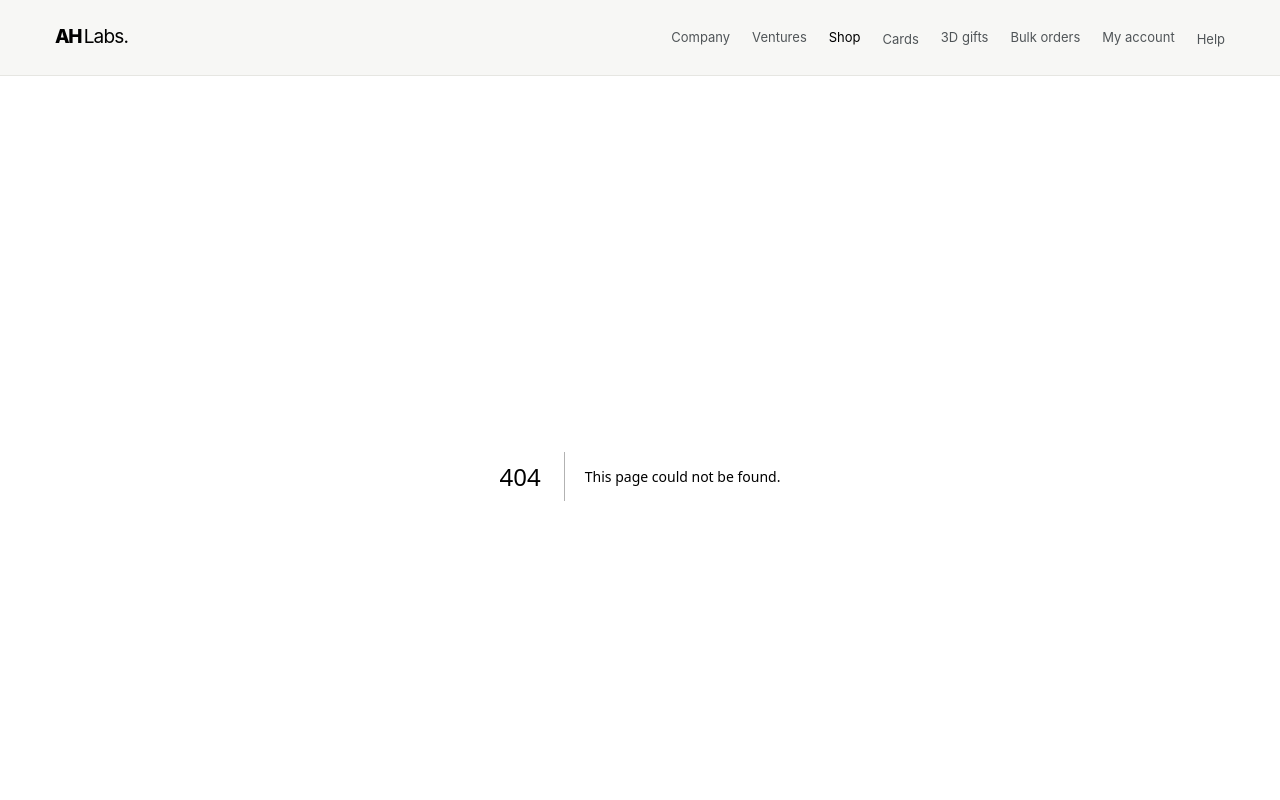
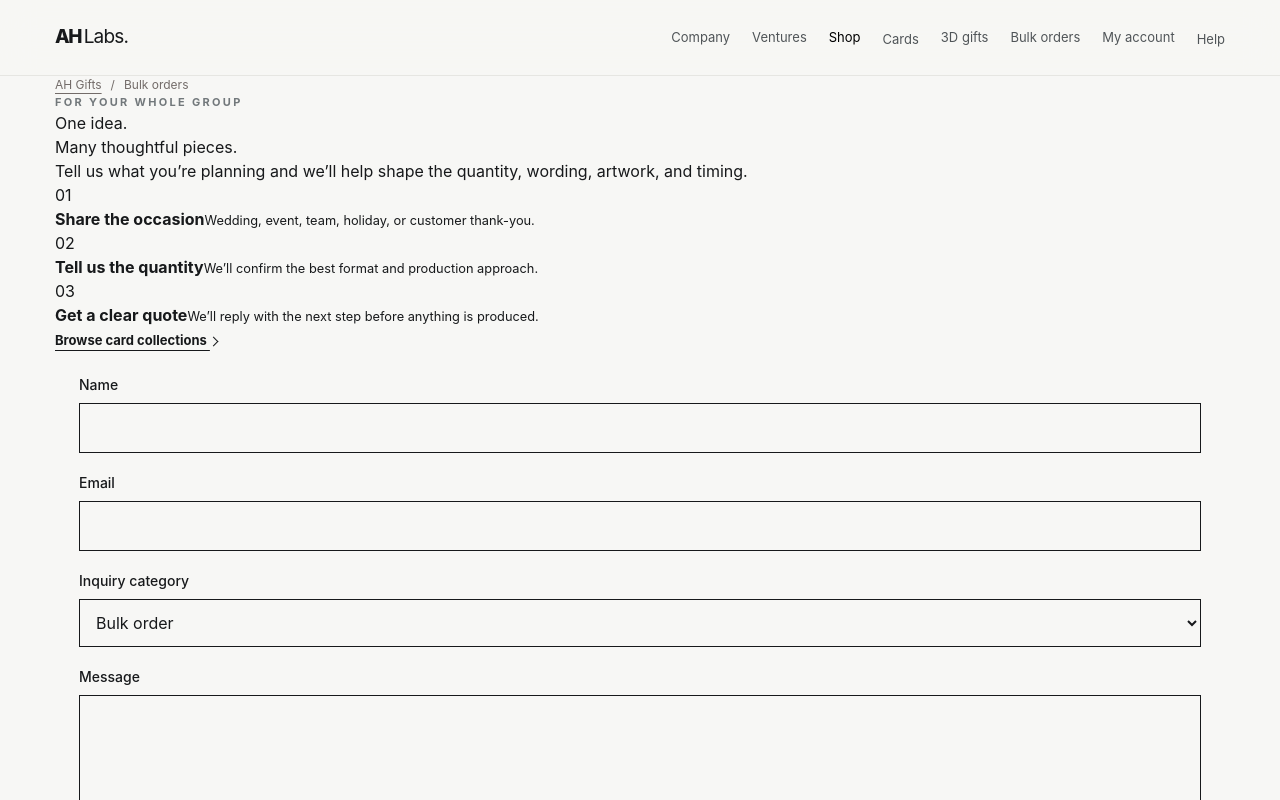
Before and after one commit to humzam241241/AH-Labs-Inc, a Next.js app: page /gifts/bulk-orders in a window 1280 px wide. Before the commit this address had no page. Shown: the top 800 px of the page. Built offline with nearby package versions, Linux system fonts and the light colour scheme.

Commit message:
Create a dedicated bulk order inquiry page

```diff
--- /dev/null
+++ b/app/gifts/bulk-orders/page.tsx
@@ -0,0 +1,28 @@
+import type { Metadata } from "next"
+import Link from "next/link"
+import { ContactForm } from "@/components/contact-form"
+
+export const metadata: Metadata = {
+  title: "Bulk Orders",
+  description: "Plan thoughtful card and gift orders for weddings, events, teams, and businesses with AH Gifts.",
+}
+
+export default function BulkOrdersPage() {
+  return <section className="inquiry-page bulk-order-page">
+    <div className="site-shell inquiry-shell">
+      <div className="inquiry-intro bulk-intro">
+        <div className="card-breadcrumb"><Link href="/gifts">AH Gifts</Link><span>/</span><span>Bulk orders</span></div>
+        <p className="eyebrow">For your whole group</p>
+        <h1>One idea.<br />Many thoughtful pieces.</h1>
+        <p className="inquiry-lede">Tell us what you’re planning and we’ll help shape the quantity, wording, artwork, and timing.</p>
+        <ol className="inquiry-steps">
+          <li><span>01</span><div><strong>Share the occasion</strong><small>Wedding, event, team, holiday, or customer thank-you.</small></div></li>
+          <li><span>02</span><div><strong>Tell us the quantity</strong><small>We’ll confirm the best format and production approach.</small></div></li>
+          <li><span>03</span><div><strong>Get a clear quote</strong><small>We’ll reply with the next step before anything is produced.</small></div></li>
+        </ol>
+        <Link href="/gifts/cards" className="text-action">Browse card collections <span className="css-arrow" /></Link>
+      </div>
+      <ContactForm initialCategory="Bulk order" />
+    </div>
+  </section>
+}
```
